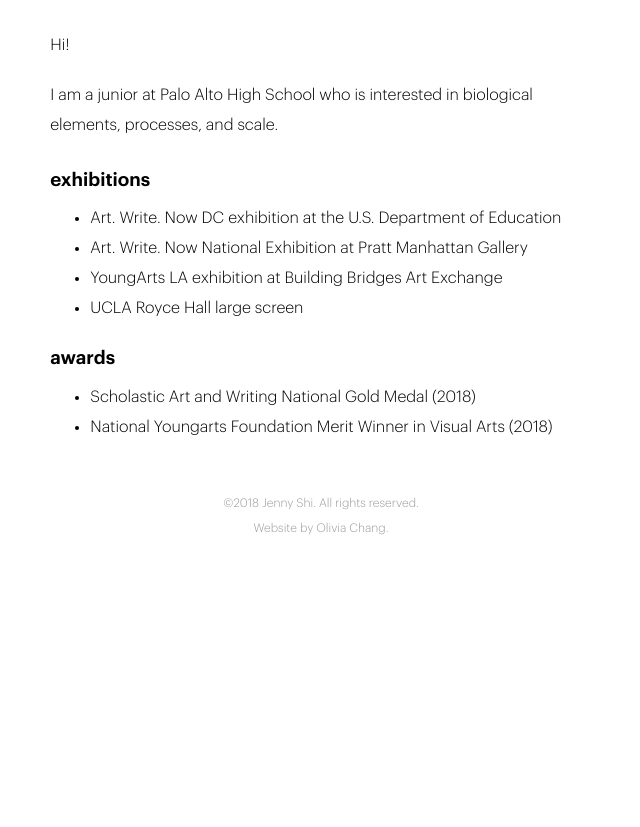
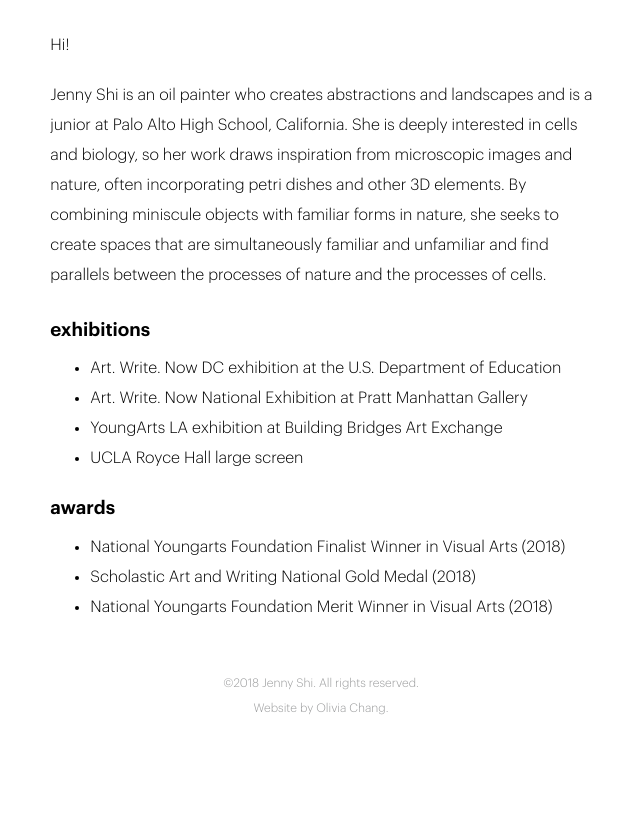
Before and after one commit to oliviachang29/jenny, a Jekyll site: the page built from about.markdown, in a window 1280 px wide. Shown: the part 613-1440 px from the top of the page, without its empty margins (319-959 px from the left). Built offline with Jekyll 4.4.1, drawn with Linux system fonts in a browser that asks for light colours; nearby versions of some CDN libraries; before the commit the page ends 1260 px from its top, so only the background shows below that.

Commit message:
Updated About

```diff
--- a/about.markdown
+++ b/about.markdown
@@ -10,7 +10,7 @@ layout: static
 <!-- if you don't want it to be centered, take the text out of <div class="text"> -->
 <div class="text">
 	<p>Hi!</p>
-	<p>I am a junior at Palo Alto High School who is interested in biological elements, processes, and scale. </p>
+	<p>Jenny Shi is an oil painter who creates abstractions and landscapes and is a junior at Palo Alto High School, California. She is deeply interested in cells and biology, so her work draws inspiration from microscopic images and nature, often incorporating petri dishes and other 3D elements. By combining miniscule objects with familiar forms in nature, she seeks to create spaces that are simultaneously familiar and unfamiliar and find parallels between the processes of nature and the processes of cells. </p>
 	<h3>exhibitions</h3>
 	<ul>
 		<li>Art. Write. Now DC exhibition at the U.S. Department of Education</li>
@@ -20,6 +20,7 @@ layout: static
 	</ul>
 	<h3>awards</h3>
 	<ul>
+                        <li>National Youngarts Foundation Finalist Winner in Visual Arts (2018)</li>
 			<li>Scholastic Art and Writing National Gold Medal (2018)</li>
 			<li>National Youngarts Foundation Merit Winner in Visual Arts (2018)</li>
 	</ul>
```
